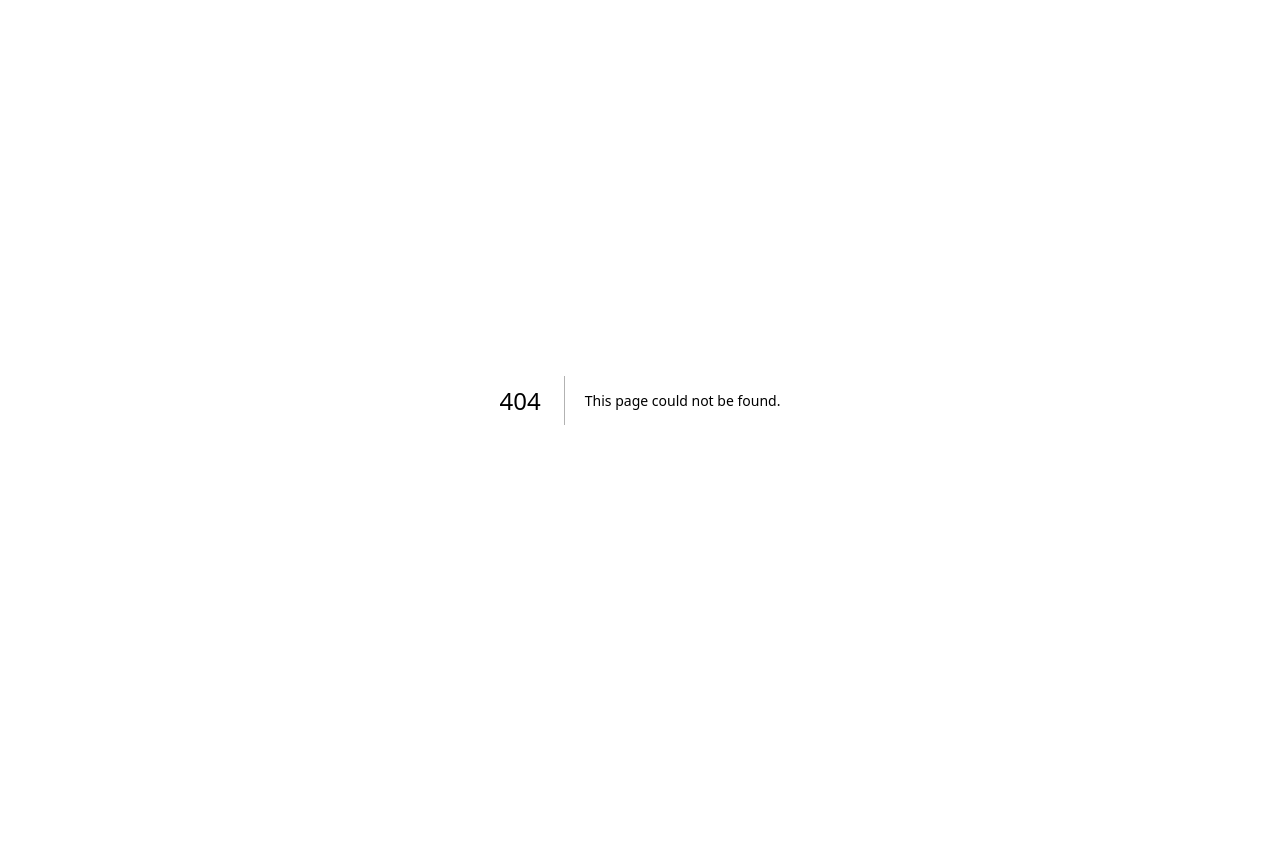
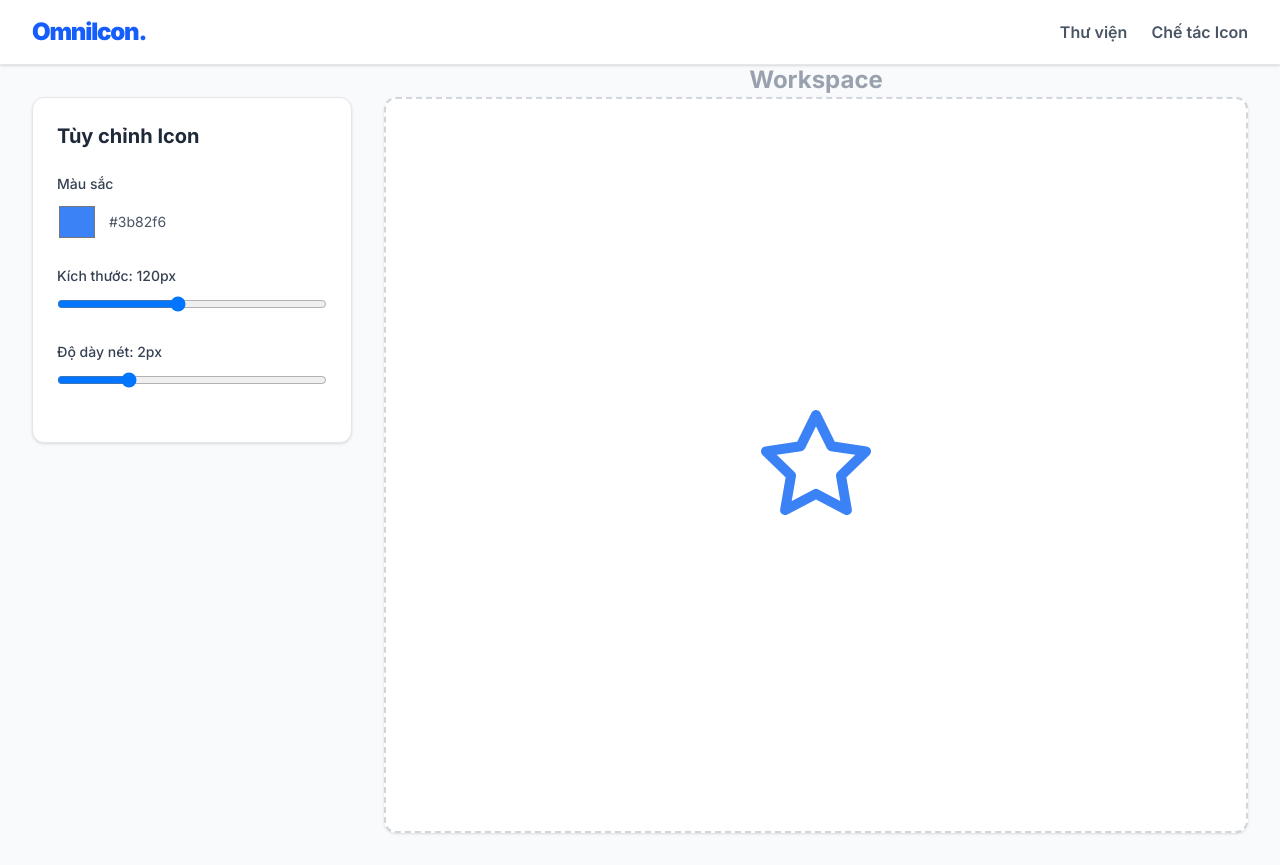
Before and after one commit to lekhanh17/omni-icon-fe, a Next.js app: page /builder in a window 1280 px wide. Before the commit this address had no page. Before the commit the page ends 800 px from the top, so only its background shows below. Built offline with nearby package versions, Linux system fonts and the light colour scheme.

Commit message:
giao diện builder

```diff
--- /dev/null
+++ b/app/builder/page.tsx
@@ -0,0 +1,90 @@
+"use client"; // Bắt buộc phải có để dùng useState trong Next.js App Router
+
+import { useState } from "react";
+
+export default function BuilderPage() {
+  // Khởi tạo các State để lưu trữ thuộc tính của icon
+  const [color, setColor] = useState("#3b82f6"); // Mặc định màu xanh
+  const [size, setSize] = useState(120); // Kích thước mặc định 120px
+  const [strokeWidth, setStrokeWidth] = useState(2); // Độ dày nét vẽ
+
+  return (
+    <main className="flex min-h-screen bg-gray-50 p-8 gap-8">
+      {/* CỘT TRÁI: Thanh công cụ điều khiển (Sidebar) */}
+      <div className="w-80 bg-white p-6 rounded-xl shadow-sm border border-gray-200 h-fit">
+        <h2 className="text-xl font-bold mb-6 text-gray-800">Tùy chỉnh Icon</h2>
+
+        {/* Đổi màu sắc */}
+        <div className="mb-6">
+          <label className="block text-sm font-medium text-gray-700 mb-2">
+            Màu sắc
+          </label>
+          <div className="flex items-center gap-3">
+            <input
+              type="color"
+              value={color}
+              onChange={(e) => setColor(e.target.value)}
+              className="w-10 h-10 rounded cursor-pointer"
+            />
+            <span className="text-gray-600 font-mono text-sm">{color}</span>
+          </div>
+        </div>
+
+        {/* Đổi kích thước */}
+        <div className="mb-6">
+          <label className="block text-sm font-medium text-gray-700 mb-2">
+            Kích thước: {size}px
+          </label>
+          <input
+            type="range"
+            min="24"
+            max="240"
+            value={size}
+            onChange={(e) => setSize(Number(e.target.value))}
+            className="w-full cursor-pointer"
+          />
+        </div>
+
+        {/* Đổi độ dày nét */}
+        <div className="mb-6">
+          <label className="block text-sm font-medium text-gray-700 mb-2">
+            Độ dày nét: {strokeWidth}px
+          </label>
+          <input
+            type="range"
+            min="1"
+            max="5"
+            step="0.5"
+            value={strokeWidth}
+            onChange={(e) => setStrokeWidth(Number(e.target.value))}
+            className="w-full cursor-pointer"
+          />
+        </div>
+      </div>
+
+      {/* CỘT PHẢI: Khu vực Canvas */}
+      <div className="flex-1 flex flex-col items-center justify-center bg-white rounded-xl shadow-sm border-2 border-dashed border-gray-300">
+        <h1 className="text-2xl font-bold mb-8 text-gray-400 absolute top-16">
+          Workspace
+        </h1>
+
+        {/* Thẻ SVG được truyền State vào các thuộc tính */}
+        <svg
+          xmlns="http://www.w3.org/2000/svg"
+          width={size}
+          height={size}
+          viewBox="0 0 24 24"
+          fill="none"
+          stroke={color}
+          strokeWidth={strokeWidth}
+          strokeLinecap="round"
+          strokeLinejoin="round"
+          className="transition-all duration-200 ease-in-out"
+        >
+          {/* Vẫn dùng tạm hình ngôi sao */}
+          <polygon points="12 2 15.09 8.26 22 9.27 17 14.14 18.18 21.02 12 17.77 5.82 21.02 7 14.14 2 9.27 8.91 8.26 12 2" />
+        </svg>
+      </div>
+    </main>
+  );
+}
--- /dev/null
+++ b/app/explore/page.tsx
@@ -0,0 +1,10 @@
+export default function ExplorePage() {
+  return (
+    <main className="flex min-h-screen flex-col items-center p-24 bg-gray-50">
+      <h1 className="text-4xl font-bold text-blue-600 mb-6">Thư viện Icon</h1>
+      <p className="text-lg text-gray-600">
+        Nơi đây sẽ hiển thị danh sách hàng ngàn icon để người dùng tìm kiếm.
+      </p>
+    </main>
+  );
+}
--- a/app/layout.tsx
+++ b/app/layout.tsx
@@ -1,20 +1,14 @@
 import type { Metadata } from "next";
-import { Geist, Geist_Mono } from "next/font/google";
+import { Inter } from "next/font/google";
 import "./globals.css";
+// Cần import Link từ next/link để làm nút chuyển trang
+import Link from "next/link";
 
-const geistSans = Geist({
-  variable: "--font-geist-sans",
-  subsets: ["latin"],
-});
-
-const geistMono = Geist_Mono({
-  variable: "--font-geist-mono",
-  subsets: ["latin"],
-});
+const inter = Inter({ subsets: ["latin"] });
 
 export const metadata: Metadata = {
-  title: "Create Next App",
-  description: "Generated by create next app",
+  title: "OmniIcon",
+  description: "Nền tảng tự thiết kế và sinh code Icon số 1",
 };
 
 export default function RootLayout({
@@ -23,11 +17,42 @@ export default function RootLayout({
   children: React.ReactNode;
 }>) {
   return (
-    <html
-      lang="en"
-      className={`${geistSans.variable} ${geistMono.variable} h-full antialiased`}
-    >
-      <body className="min-h-full flex flex-col">{children}</body>
+    <html lang="vi">
+      <body className={inter.className}>
+        {/* --- THANH HEADER DÙNG CHUNG --- */}
+        <header className="w-full bg-white border-b border-gray-200 shadow-sm sticky top-0 z-50">
+          <div className="max-w-7xl mx-auto px-4 sm:px-6 lg:px-8 h-16 flex items-center justify-between">
+            {/* Cụm Logo bên trái */}
+            <div className="flex-shrink-0">
+              <Link
+                href="/"
+                className="text-2xl font-black text-blue-600 tracking-tighter"
+              >
+                OmniIcon.
+              </Link>
+            </div>
+
+            {/* Cụm Menu bên phải */}
+            <nav className="flex gap-6">
+              <Link
+                href="/explore"
+                className="text-gray-600 hover:text-blue-600 font-semibold transition-colors"
+              >
+                Thư viện
+              </Link>
+              <Link
+                href="/builder"
+                className="text-gray-600 hover:text-blue-600 font-semibold transition-colors"
+              >
+                Chế tác Icon
+              </Link>
+            </nav>
+          </div>
+        </header>
+
+        {/* --- NỘI DUNG TỪNG TRANG SẼ ĐƯỢC BƠM VÀO ĐÂY --- */}
+        <div className="min-h-screen bg-gray-50">{children}</div>
+      </body>
     </html>
   );
 }
--- a/app/page.tsx
+++ b/app/page.tsx
@@ -1,65 +1,12 @@
-import Image from "next/image";
-
 export default function Home() {
   return (
-    <div className="flex flex-col flex-1 items-center justify-center bg-zinc-50 font-sans dark:bg-black">
-      <main className="flex flex-1 w-full max-w-3xl flex-col items-center justify-between py-32 px-16 bg-white dark:bg-black sm:items-start">
-        <Image
-          className="dark:invert"
-          src="/next.svg"
-          alt="Next.js logo"
-          width={100}
-          height={20}
-          priority
-        />
-        <div className="flex flex-col items-center gap-6 text-center sm:items-start sm:text-left">
-          <h1 className="max-w-xs text-3xl font-semibold leading-10 tracking-tight text-black dark:text-zinc-50">
-            To get started, edit the page.tsx file.
-          </h1>
-          <p className="max-w-md text-lg leading-8 text-zinc-600 dark:text-zinc-400">
-            Looking for a starting point or more instructions? Head over to{" "}
-            <a
-              href="https://vercel.com/templates?framework=next.js&utm_source=create-next-app&utm_medium=appdir-template-tw&utm_campaign=create-next-app"
-              className="font-medium text-zinc-950 dark:text-zinc-50"
-            >
-              Templates
-            </a>{" "}
-            or the{" "}
-            <a
-              href="https://nextjs.org/learn?utm_source=create-next-app&utm_medium=appdir-template-tw&utm_campaign=create-next-app"
-              className="font-medium text-zinc-950 dark:text-zinc-50"
-            >
-              Learning
-            </a>{" "}
-            center.
-          </p>
-        </div>
-        <div className="flex flex-col gap-4 text-base font-medium sm:flex-row">
-          <a
-            className="flex h-12 w-full items-center justify-center gap-2 rounded-full bg-foreground px-5 text-background transition-colors hover:bg-[#383838] dark:hover:bg-[#ccc] md:w-[158px]"
-            href="https://vercel.com/new?utm_source=create-next-app&utm_medium=appdir-template-tw&utm_campaign=create-next-app"
-            target="_blank"
-            rel="noopener noreferrer"
-          >
-            <Image
-              className="dark:invert"
-              src="/vercel.svg"
-              alt="Vercel logomark"
-              width={16}
-              height={16}
-            />
-            Deploy Now
-          </a>
-          <a
-            className="flex h-12 w-full items-center justify-center rounded-full border border-solid border-black/[.08] px-5 transition-colors hover:border-transparent hover:bg-black/[.04] dark:border-white/[.145] dark:hover:bg-[#1a1a1a] md:w-[158px]"
-            href="https://nextjs.org/docs?utm_source=create-next-app&utm_medium=appdir-template-tw&utm_campaign=create-next-app"
-            target="_blank"
-            rel="noopener noreferrer"
-          >
-            Documentation
-          </a>
-        </div>
-      </main>
-    </div>
+    <main className="flex min-h-screen flex-col items-center justify-center bg-gray-50 p-24">
+      <h1 className="text-4xl font-bold text-blue-600">
+        Chào mừng đến với OmniIcon
+      </h1>
+      <p className="mt-4 text-lg text-gray-600">
+        Nền tảng tự thiết kế và sinh code Icon số 1
+      </p>
+    </main>
   );
 }
```
